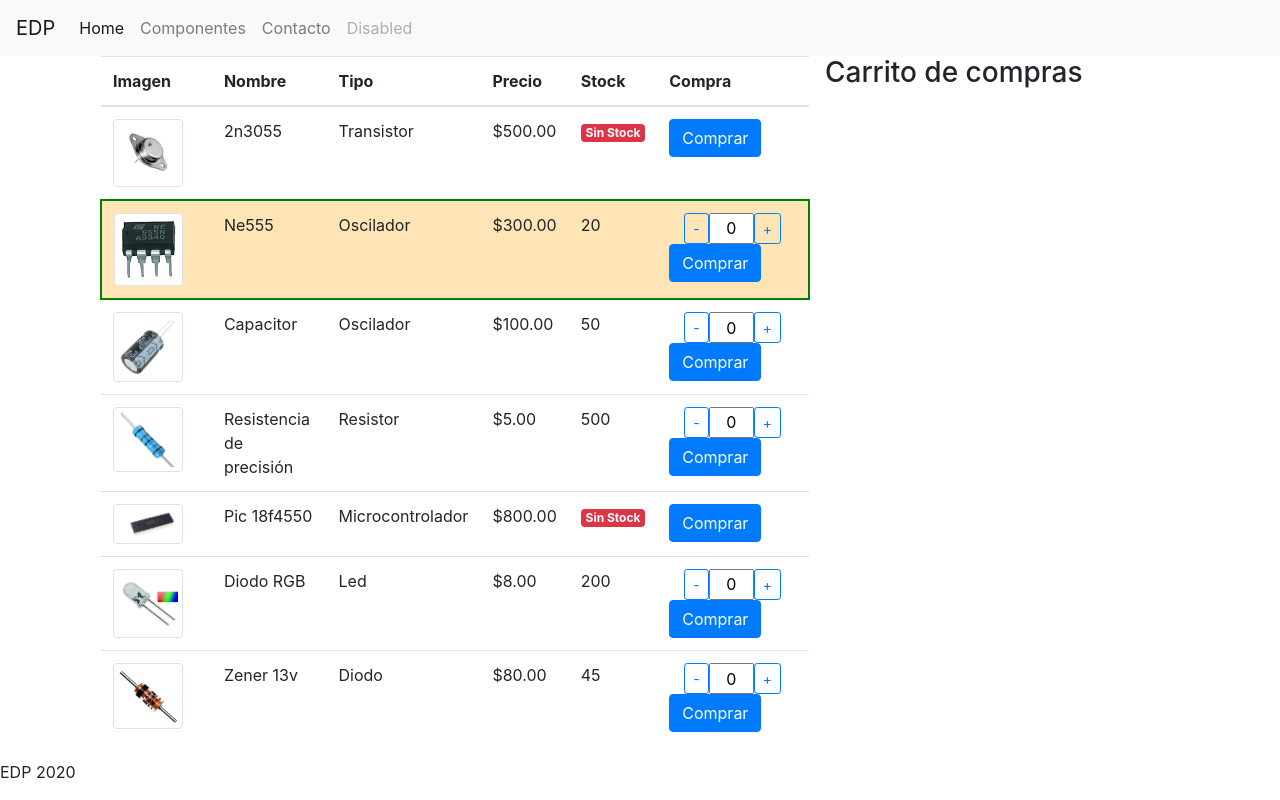
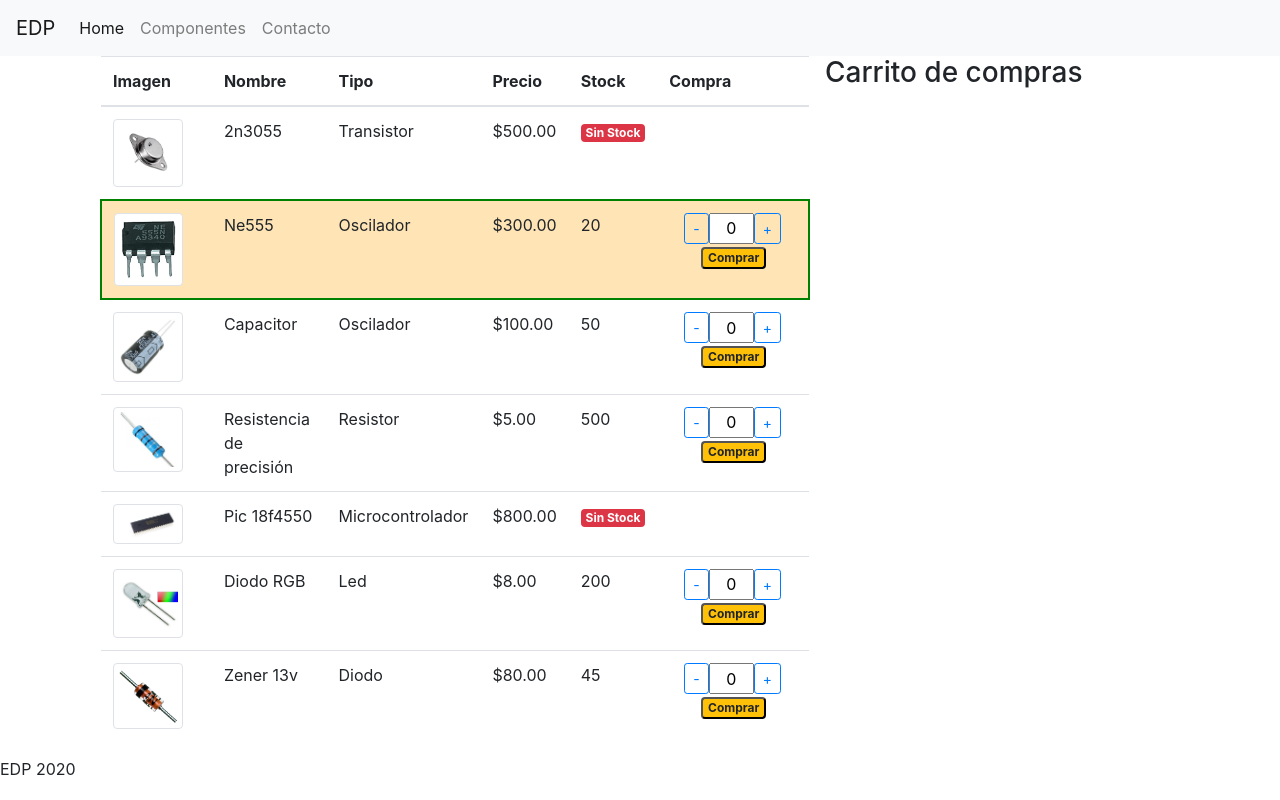
Before and after one commit to xX-RONIN-Xx/angular-edp, an Angular app: page /components in a window 1280 px wide. Built offline with nearby package versions, Linux system fonts and the light colour scheme.

Commit message:
Se corrigio el boton comprar para que no se muertre cuando no hay stock y algunos estilos

```diff
--- a/src/app/app.component.html
+++ b/src/app/app.component.html
@@ -14,21 +14,11 @@
       <li class="nav-item">
         <a class="nav-link" [routerLink]="['/about']">Contacto</a>
       </li>
-      <li class="nav-item">
-        <a class="nav-link disabled" href="#" tabindex="-1" aria-disabled="true">Disabled</a>
-      </li>
     </ul>
   </div>
 </nav>
 <div class="container">
   <router-outlet></router-outlet>
 </div>
-<!--<app-edp-components></app-edp-components>-->
-<!--<div class="container">
-  <div class="row">
-    <div class="col-8"><app-components-list></app-components-list></div>
-      <app-edp-cart></app-edp-cart>
-  </div>
-</div>-->
 
 <footer>{{title}} 2020</footer>
--- a/src/app/components-list/components-list.component.html
+++ b/src/app/components-list/components-list.component.html
@@ -18,7 +18,7 @@
             <td><span class="badge badge-danger" *ngIf="component.stock==0">Sin Stock</span><span *ngIf="component.stock!=0">{{component.stock}}</span></td>
             <td>
                <app-input-integer [(quantity)]="component.quantity" [max]="component.stock" *ngIf="component.stock" (maxReached)="maxReached($event)"></app-input-integer>
-               <button class="btn btn-primary" (click)="addToCart(component)">Comprar</button>
+               <span class="space" *ngIf="component.stock!==0"><button class="badge badge-warning" (click)="addToCart(component)">Comprar</button></span>
             </td>
         </tr>
 
--- a/src/app/components-list/components-list.component.scss
+++ b/src/app/components-list/components-list.component.scss
@@ -5,3 +5,6 @@ img{
     border: green solid 2px;
     background-color: moccasin;
 }
+.space{
+    padding-left: 32px;
+}
--- a/src/app/edp-cart/edp-cart.component.ts
+++ b/src/app/edp-cart/edp-cart.component.ts
@@ -12,8 +12,6 @@ export class EdpCartComponent implements OnInit {
     cartList$:Observable <component[]>;
     constructor(private cart:ComponentCartService) {
       this.cartList$= cart.CartList.asObservable();
-     // cart.CartList.subscribe(c=>this.cartList=c);
-      //cart.CartList.subscribe((observable)=>this.cartList=observable);
    }
 
   ngOnInit(): void {
--- a/src/app/input-integer/input-integer.component.html
+++ b/src/app/input-integer/input-integer.component.html
@@ -1,6 +1,6 @@
 <div class="container">
     <button class="btn btn-outline-primary btn-sm" (click)="downQuantity()">-</button>
-    <input type="text" [(ngModel)]=" quantity" id="quantity"
+    <input type="text" [(ngModel)]=" quantity" class="quantity"
     (keyup)="onChangequantity($event)">
     <button class="btn btn-outline-primary btn-sm" (click)="upQuantity()">+</button>
 </div>
--- a/src/app/input-integer/input-integer.component.scss
+++ b/src/app/input-integer/input-integer.component.scss
@@ -1,4 +1,4 @@
-#quantity{
+.quantity{
     max-width: 45px;
 }
 .container{
--- a/src/app/input-integer/input-integer.component.ts
+++ b/src/app/input-integer/input-integer.component.ts
@@ -1,5 +1,4 @@
 import { Component, EventEmitter, Input, OnInit, Output } from '@angular/core';
-import { component } from '../components-list/component';
 @Component({
   selector: 'app-input-integer',
   templateUrl: './input-integer.component.html',
@@ -39,7 +38,7 @@ export class InputIntegerComponent implements OnInit {
     else
     this.maxReached.emit("Se alcanzó el máximo");
   }
-  onChangequantity(event){
+  onChangequantity(event):void{
     event.preventDefault();
     console.log(event);
     if(event.target.value>this.max){
@@ -48,7 +47,6 @@ export class InputIntegerComponent implements OnInit {
      this.quantityChange.emit(this.quantity);
     }else if(event.target.value<0){
       this.quantity=0;
-      this.quantityChange.emit(this.quantity);
     }
   }
 }
```
